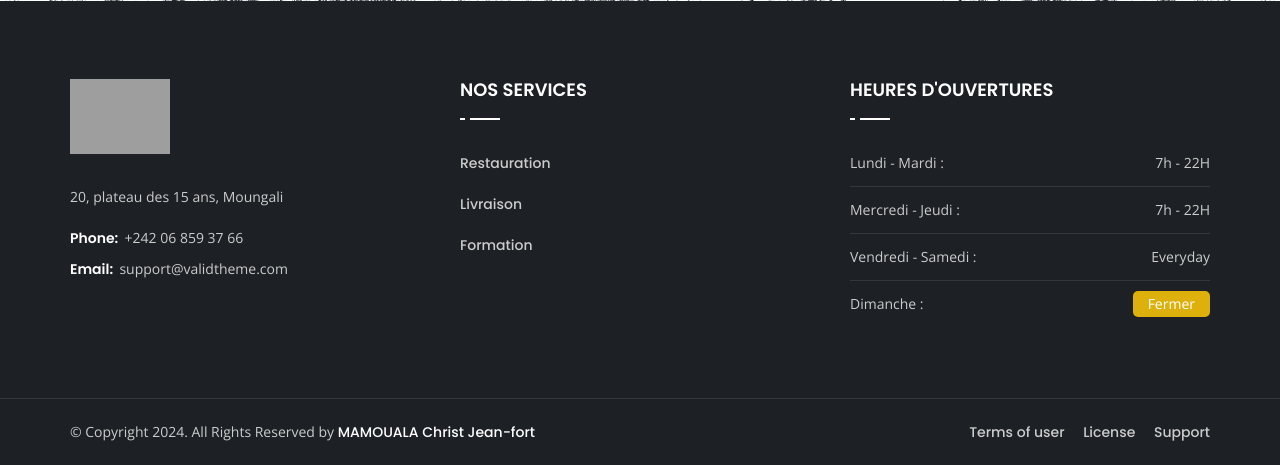
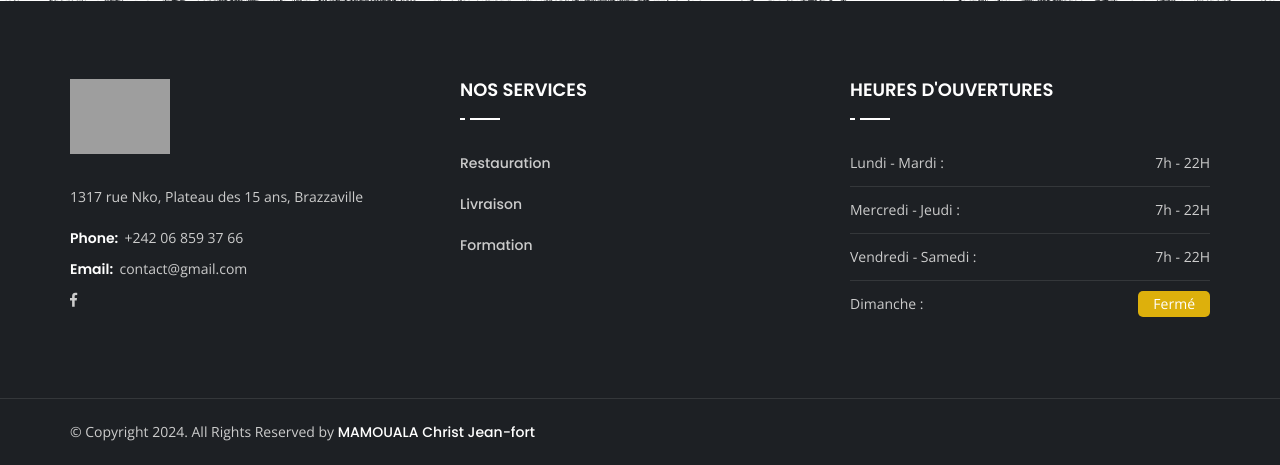
Before and after one commit to duvoirpou/st_jean_paul, a PHP site: page /Integration.php in a window 1280 px wide. Shown: the part 3245-3710 px from the top of the page. Run offline with PHP 8.4, Linux system fonts and the light colour scheme; grey boxes are pictures that could not be loaded.

Commit message:
"Updated address and social media links in header and footer, and adjusted column widths in top bar area."

```diff
--- a/partials/footer.php
+++ b/partials/footer.php
@@ -12,14 +12,18 @@
                         <!-- <img src="assets/img/logo-light.png" alt="Logo"> -->
                         <img src="assets/img/LOG2.png" alt="Logo" style="width: 100px">
                         <p>
-                                20, plateau des 15 ans, Moungali
+                            1317 rue Nko, Plateau des 15 ans, Brazzaville
                         </p>
                         <ul>
                             <li>
                                 <span>Phone: </span> +242 06 859 37 66
                             </li>
                             <li>
-                                    <span>Email: </span> <a href="mailto:support@validtheme.com">support@validtheme.com</a>
+                                <span>Email: </span> <a href="mailto:contact@tala.cg">contact@gmail.com</a>
+                            </li>
+                            <li>
+                                <a href="https://www.facebook.com/jean.pauldeux.98031" target="_blank"><i
+                                        class="fab fa-facebook-f"></i></a>
                             </li>
                         </ul>
                     </div>
@@ -92,7 +96,7 @@
                         <h4>Heures d'ouvertures</h4>
                         <ul>
                             <li>
-                                    <span> Lundi - Mardi :  </span>
+                                <span> Lundi - Mardi : </span>
                                 <div class="pull-right"> 7h - 22H </div>
                             </li>
                             <li>
@@ -101,11 +105,11 @@
                             </li>
                             <li>
                                 <span> Vendredi - Samedi :</span>
-                                    <div class="pull-right"> Everyday </div>
+                                <div class="pull-right"> 7h - 22H </div>
                             </li>
                             <li>
                                 <span> Dimanche : </span>
-                                    <div class="pull-right closed"> Fermer </div>
+                                <div class="pull-right closed"> Fermé </div>
                             </li>
                         </ul>
                     </div>
@@ -122,7 +126,7 @@
                 <div class="col-md-6">
                     <p>&copy; Copyright 2024. All Rights Reserved by <a href="#">MAMOUALA Christ Jean-fort</a></p>
                 </div>
-                    <div class="col-md-6 text-right link">
+                <!-- <div class="col-md-6 text-right link">
                     <ul>
                         <li>
                             <a href="#">Terms of user</a>
@@ -134,7 +138,7 @@
                             <a href="#">Support</a>
                         </li>
                     </ul>
-                    </div>
+                </div> -->
             </div>
         </div>
     </div>
--- a/partials/header2.php
+++ b/partials/header2.php
@@ -7,11 +7,11 @@
     <div class="top-bar-area inline bg-theme">
         <div class="container">
             <div class="row">
-                <div class="col-md-8 address-info text-left">
+                <div class="col-md-10 address-info text-left">
                     <div class="info box">
                         <ul>
                             <li>
-                                <i class="fas fa-map-marker-alt"></i> Brazzaville, Plateau
+                                <i class="fas fa-map-marker-alt"></i> 1317 rue Nko, Plateau des 15 ans, Brazzaville
                             </li>
                             <li>
                                 <i class="fas fa-envelope-open"></i> Info@gmail.com
@@ -22,12 +22,12 @@
                         </ul>
                     </div>
                 </div>
-                <div class="col-md-4 social text-right">
+                <div class="col-md-2 social text-right">
                     <ul>
                         <li>
-                            <a href="#"><i class="fab fa-facebook-f"></i></a>
+                            <a href="https://www.facebook.com/jean.pauldeux.98031" target="_blank"><i class="fab fa-facebook-f"></i></a>
                         </li>
-                        <li>
+                        <!-- <li>
                             <a href="#"><i class="fab fa-twitter"></i></a>
                         </li>
                         <li>
@@ -38,7 +38,7 @@
                         </li>
                         <li>
                             <a href="#"><i class="fab fa-google-plus-g"></i></a>
-                        </li>
+                        </li> -->
                     </ul>
                 </div>
             </div>
```
Also changed, not shown: index.php (+6 -6 lines). Lines whose indentation alone changed are shown as unchanged.
